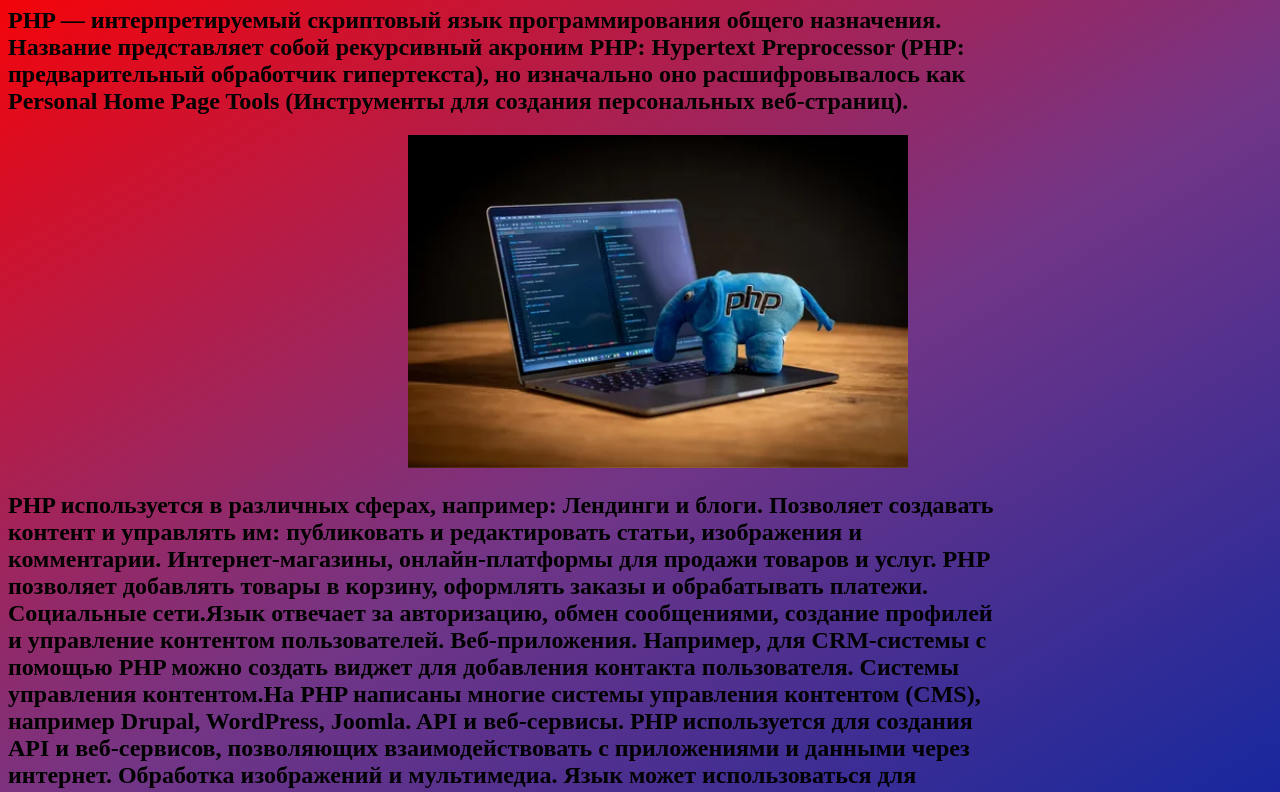
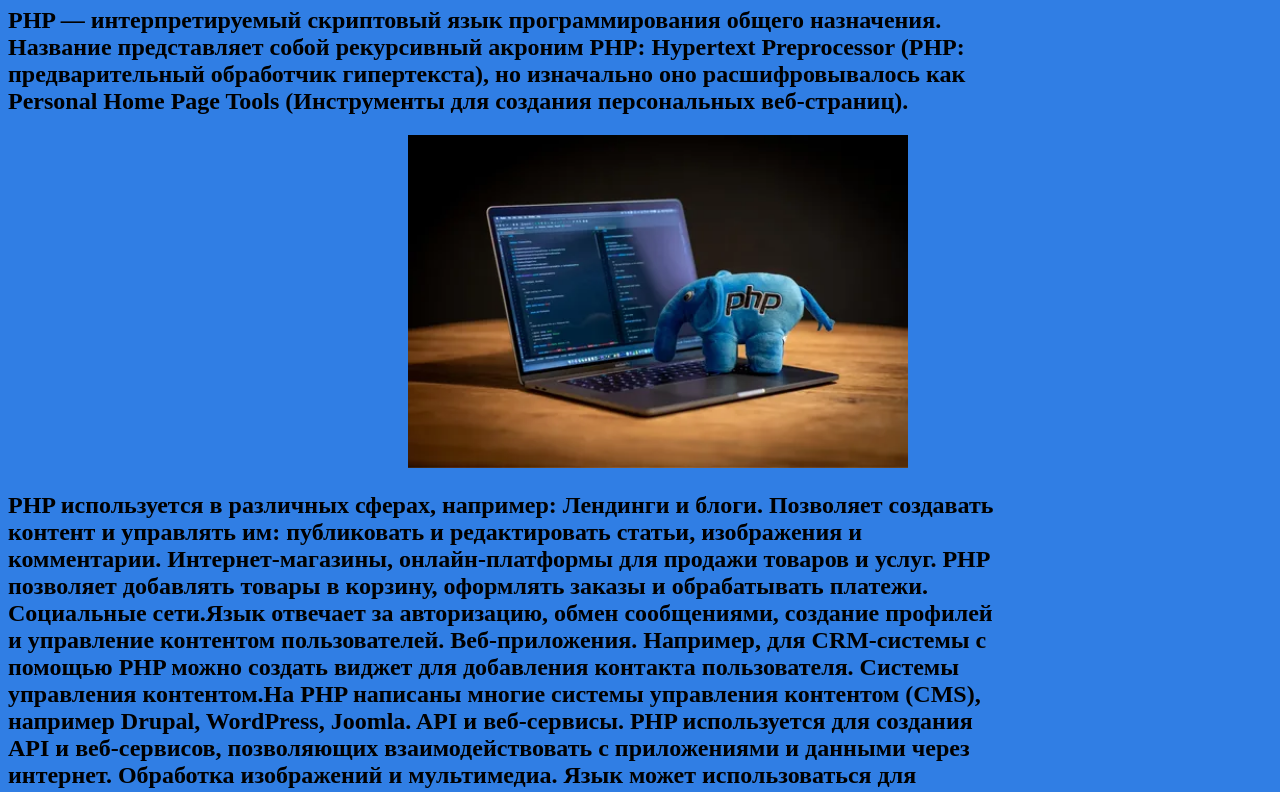
Before and after one commit to Seregan27/PHP, a plain HTML site: page index.html in a window 1280 px wide. Shown: the part 73-865 px from the top of the page. Drawn offline with Linux system fonts and the light colour scheme.

Commit message:
Update style.css

```diff
--- a/style.css
+++ b/style.css
@@ -1,6 +1,5 @@
 body{
-    background: linear-gradient(149deg, red 0%,rgba(115,53,134,1) 42%, rgb(29, 41, 156) 72%,  rgb(6, 6, 179)  100%);
-    animation: gradient 10s infinite linear;
+    background: rgb(48, 126, 228);
     width: 1000px;
     height: 1400px;
 }
```
